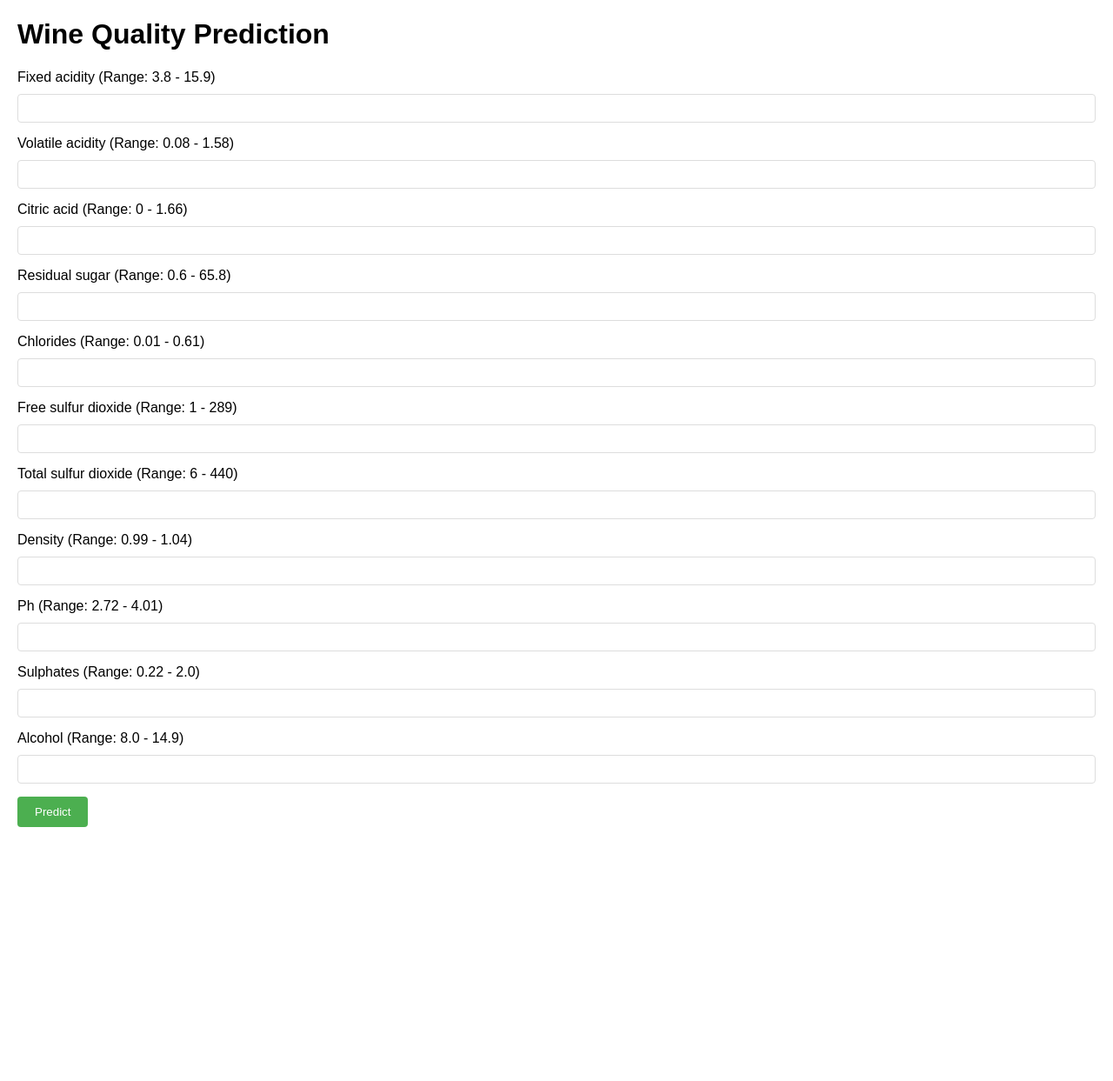
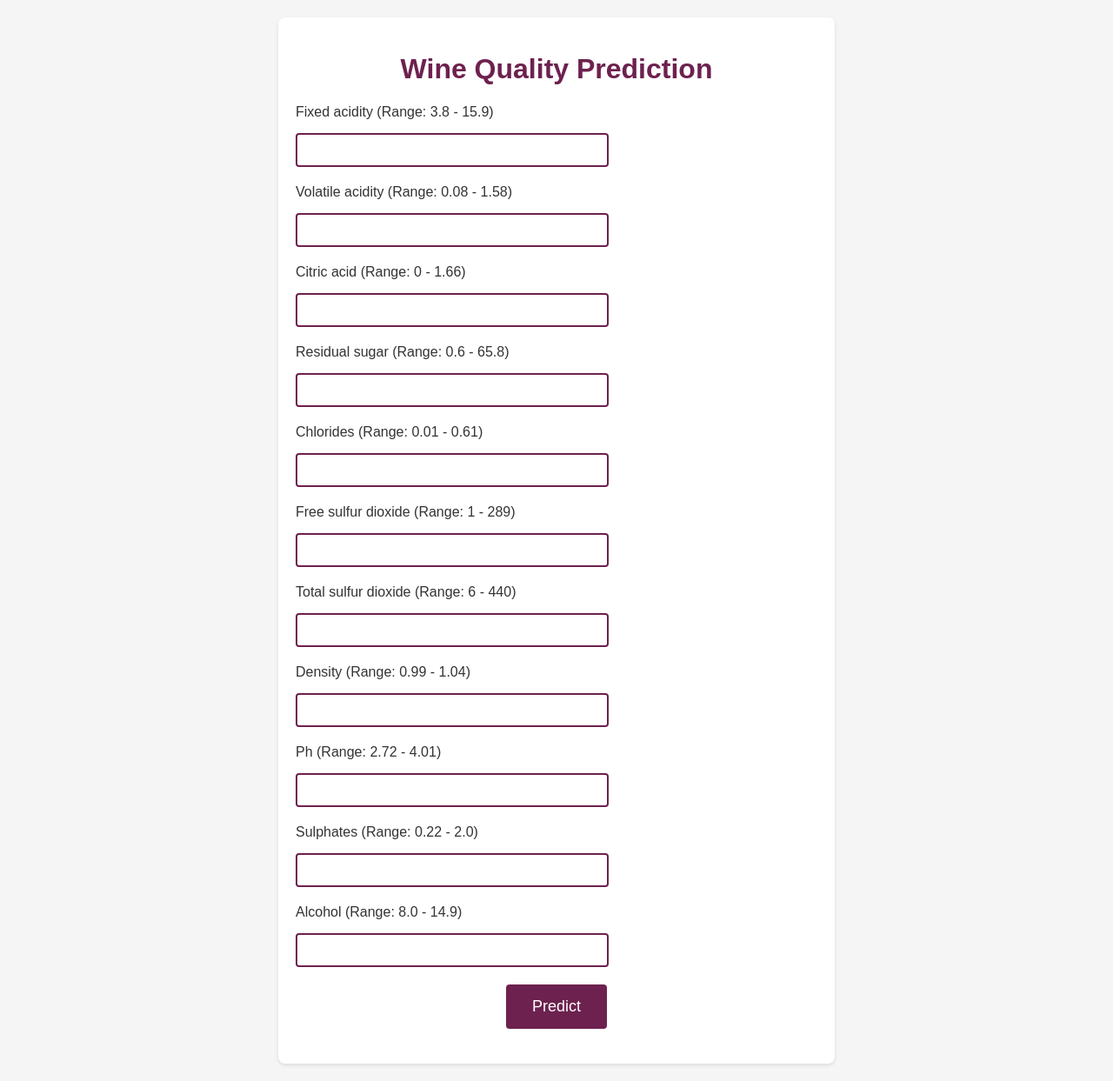
Before and after one commit to williamjowens/wine-quality-prediction-app, a Flask app: page / in a window 1280 px wide. Shown: the whole page at 87% size. Before the commit the page ends 951 px from the top, so only its background shows below. Run offline with Flask 2, Linux system fonts and the light colour scheme; parts of the project's set-up code (start-up, migrations or seed data) failed here and were passed over.

Commit message:
Updated index.html

```diff
--- a/templates/index.html
+++ b/templates/index.html
@@ -5,16 +5,19 @@
     <meta name="viewport" content="width=device-width, initial-scale=1.0">
     <title>Wine Quality Prediction</title>
     <style>
-        body { font-family: Arial, sans-serif; margin: 20px; }
-        .form-group { margin-bottom: 15px; }
-        label { display: block; margin-bottom: 5px; }
-        input[type="number"] { width: 100%; padding: 8px; margin-top: 5px; border: 1px solid #ddd; border-radius: 4px; box-sizing: border-box; }
-        button { background-color: #4CAF50; color: white; padding: 10px 20px; border: none; border-radius: 4px; cursor: pointer; }
-        button:hover { background-color: #45a049; }
-        .prediction { margin-top: 20px; }
+        body { font-family: Arial, sans-serif; margin: 20px; background-color: #f5f5f5; color: #333; }
+        .container { max-width: 600px; margin: auto; background-color: #fff; padding: 20px; border-radius: 8px; box-shadow: 0 2px 4px rgba(0,0,0,0.1); }
+        h1 { color: #6D214F; text-align: center; }
+        .form-group { margin-bottom: 20px; }
+        label { display: block; margin-bottom: 10px; color: #333; }
+        input[type="number"] { width: 60%; padding: 10px; margin-top: 5px; border: 2px solid #6D214F; border-radius: 4px; box-sizing: border-box; }
+        button { background-color: #6D214F; color: white; padding: 15px 30px; border: none; border-radius: 4px; cursor: pointer; font-size: 18px; }
+        button:hover { background-color: #562E37; }
+        .prediction { margin-top: 20px; text-align: center; font-size: 18px; color: #333; }
     </style>
 </head>
 <body>
+    <div class="container">
         <h1>Wine Quality Prediction</h1>
         <form id="predictionForm">
             {% for feature, range in FEATURE_RANGES.items() %}
@@ -23,9 +26,12 @@
                 <input type="number" id="{{ feature }}" name="{{ feature }}" step="any" required min="{{ range[0] }}" max="{{ range[1] }}">
             </div>
             {% endfor %}
+            <div style="text-align: center;">
                 <button type="submit">Predict</button>
+            </div>
         </form>
         <div class="prediction" id="predictionResult"></div>
+    </div>
 
     <script>
         document.getElementById('predictionForm').addEventListener('submit', function(e) {
```
Lines whose indentation alone changed are shown as unchanged.
